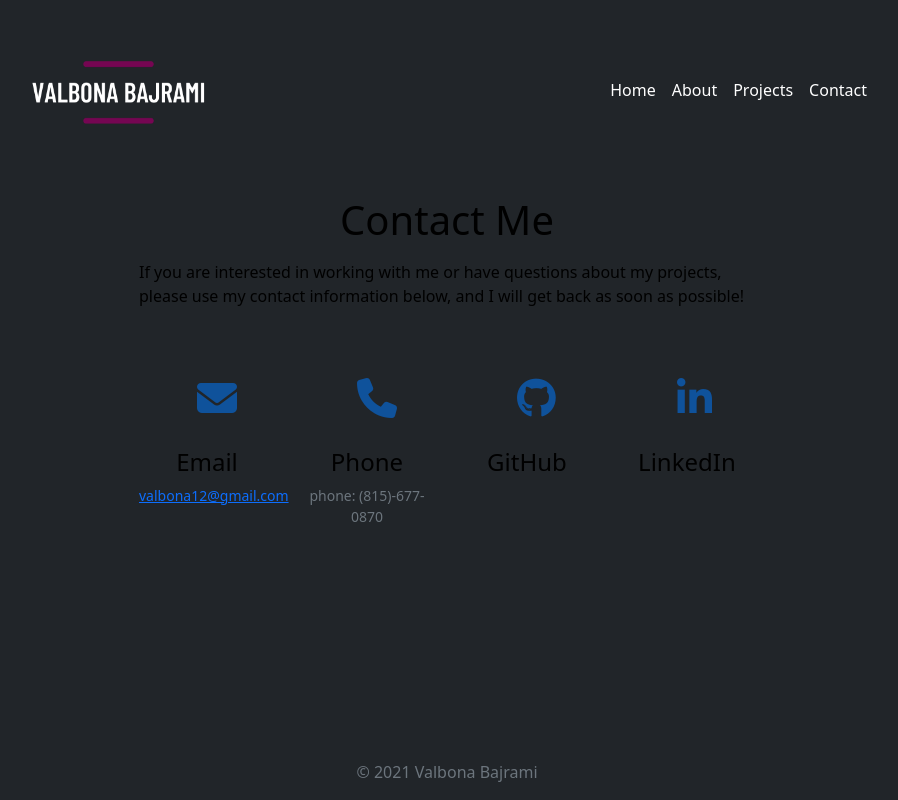
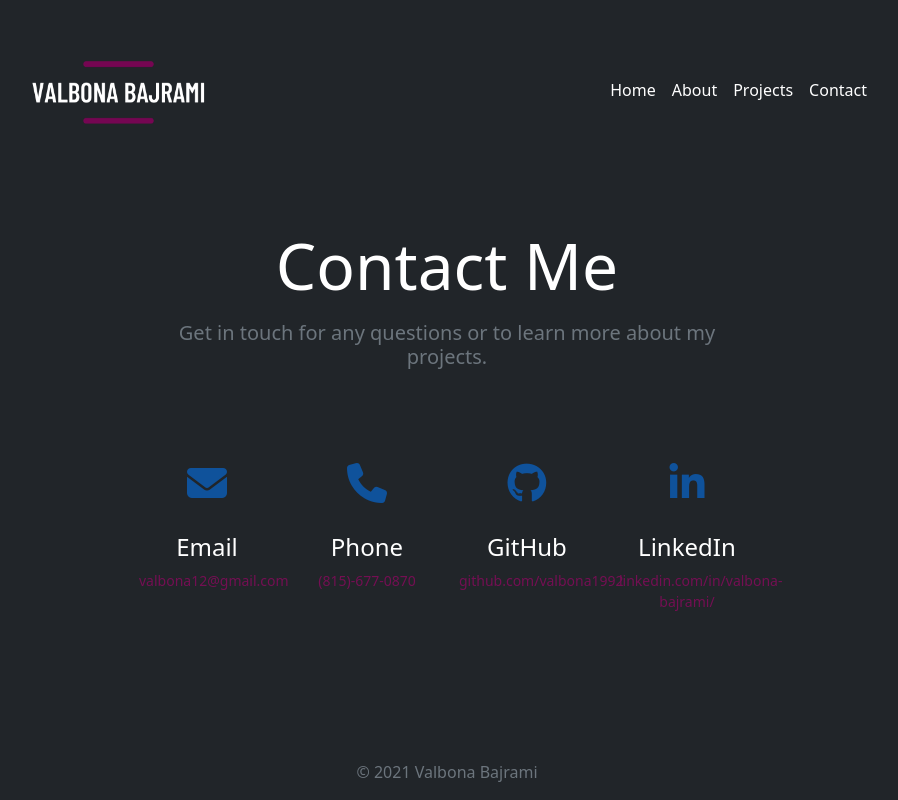
Before and after one commit to valbona1992/homework2-ProfessionalPortfolio, a plain HTML site: page contact.html in a window 1280 px wide. Shown: the whole page, without its empty margins (193-1091 px from the left). Drawn offline with nearby package versions, Linux system fonts and the light colour scheme.

Commit message:
removed links from footer

```diff
--- a/contact.html
+++ b/contact.html
@@ -33,33 +33,33 @@
     </header>
 
     <main>
-        <div class="container col-12 col-md-8">
-            <h1 class=" text-center m-3">Contact Me</h1>
-            <p> If you are interested in working with me or have questions about my projects, please use my contact information below, and I will get back as soon as possible!</p>
+        <div class="container col-12 col-md-8 mt-4">
+            <h1 class=" display-3 text-center m-3 text-primary mt-5">Contact Me</h1>
+            <h5 class="text-muted mt-2 text-center mb-4"> Get in touch for any questions or to learn more about my projects.</h5>
         </div>
 
 
-        <div class="container col-8">
-            <div class="row mt-4 pt-3 text-center">
+        <div class="container col-8 mt-4">
+            <div class="row mt-5 pt-3 text-center">
               <div class="col-lg-3">
                 <i class="fa fas fa-envelope fa-7x"></i>
-                <h4>Email</h4>
+                <h4 class="text-primary">Email</h4>
                 <p class="text-muted small"> <a href="mailto:valbona12@gmail.com" class="email">valbona12@gmail.com</a></p>
               </div>
               <div class="col-lg-3">
                 <i class="fa fas fa-phone fa-7x"></i>
-                <h4>Phone</h4>
-                <p class="text-muted small">phone: (815)-677-0870</p>
+                <h4 class="text-primary">Phone</h4>
+                <p class="text-muted small text-danger">(815)-677-0870</p>
               </div>
               <div class="col-lg-3">
                 <i class="fa fab fa-github fa-7x"></i>
-                <h4>GitHub</h4>
-                <p class="text-muted small"> <a href="https://github.com/valbona1992" class="fa"></a></p>
+                <h4 class="text-primary">GitHub</h4>
+                <p class="text-muted small"> <a href="https://github.com/valbona1992">github.com/valbona1992</a></p>
               </div>
               <div class="col-lg-3">
-                <i class="fa fab fa-linkedin-in fa-7x"></i>
-                <h4>LinkedIn</h4>
-                <p class="text-muted small"> <a href="https://www.linkedin.com/in/valbona-bajrami/" class="fa"></a></p>
+                <i class="fa fab fa-linkedin fa-7x"></i>
+                <h4 class="text-primary">LinkedIn</h4>
+                <p class="text-muted small"> <a href="https://www.linkedin.com/in/valbona-bajrami/">linkedin.com/in/valbona-bajrami/</a> </p>
               </div>
             </div>
     </main>
--- a/style.css
+++ b/style.css
@@ -6,7 +6,6 @@ body {
 .fa {
     padding: 20px;
     font-size: 40px !important;
-    width: 60px;
     text-align: center;
     margin: 10px;
     border-radius: 50%;
@@ -25,7 +24,7 @@ body {
 }
 
 .bg-dark {
-    color: black!important;
+    color: rgb(54, 48, 48)!important;
 }
 
 .text-danger {
@@ -55,3 +54,8 @@ body {
 a:hover {
     color: #8cd98c!important;
 }
+
+p a{
+    color: #740F53!important;
+    text-decoration: none;
+}
```
Also changed, not shown: index.html (+1 -14 lines).
